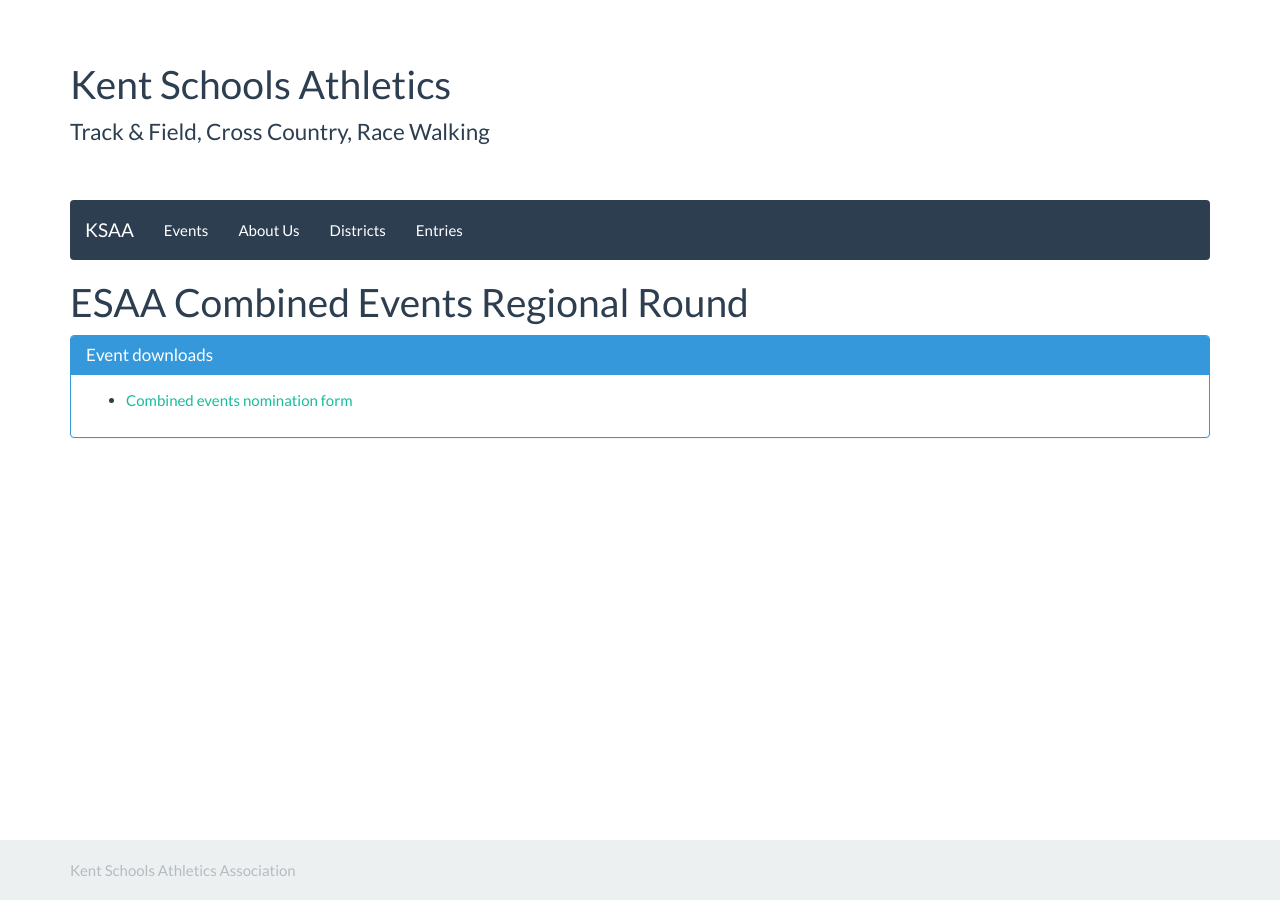
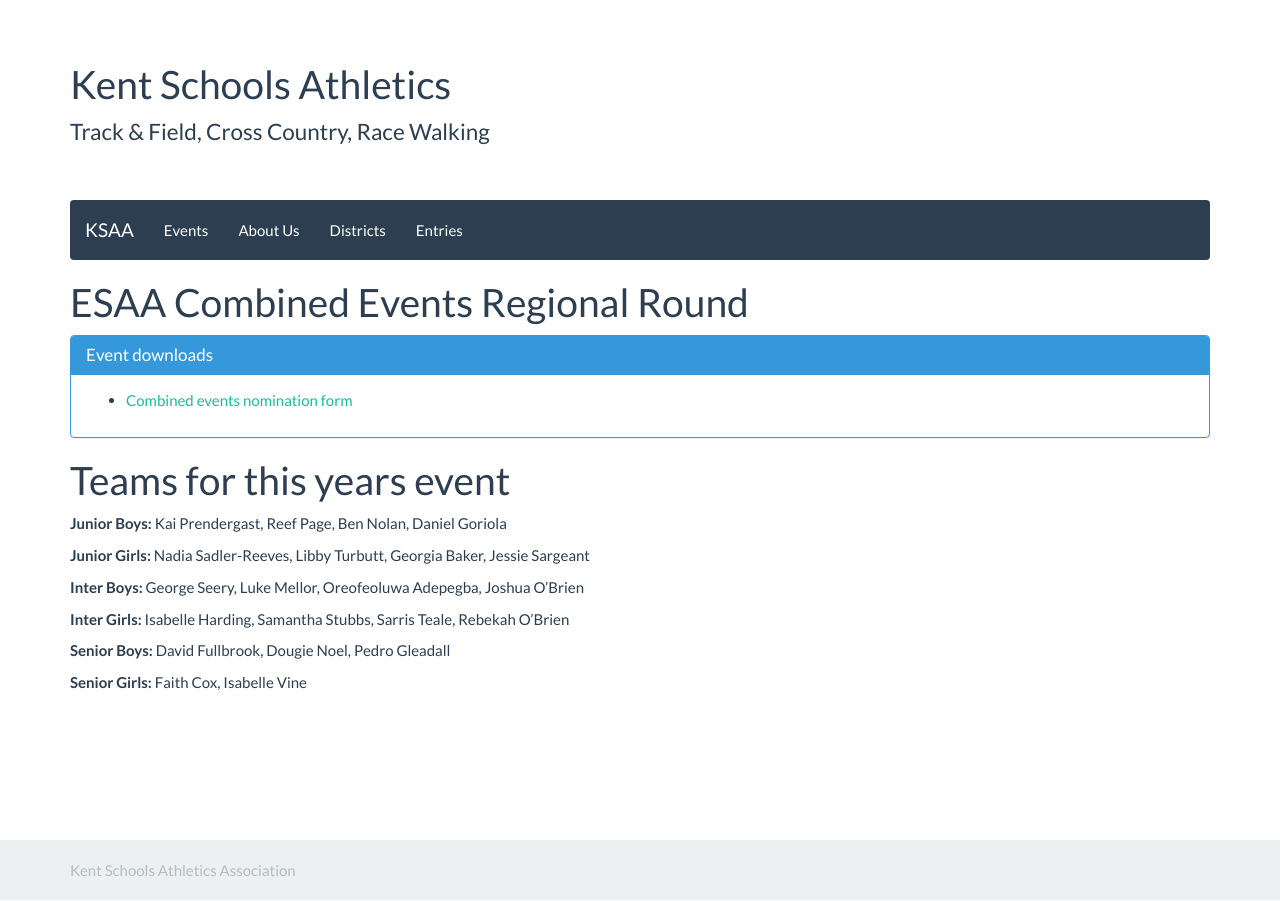
Before and after one commit to chrisnewark/chrisnewark.github.io, a Jekyll site: the page built from _events/18-19/2019-06-22-esaa-combined-events-regional-round.md, in a window 1280 px wide. Built offline with Jekyll 4.4.1, drawn with Linux system fonts in a browser that asks for light colours; nearby versions of some CDN libraries.

Commit message:
Added teams

```diff
--- a/_events/18-19/2019-06-22-esaa-combined-events-regional-round.md
+++ b/_events/18-19/2019-06-22-esaa-combined-events-regional-round.md
@@ -20,3 +20,17 @@
     </ul>
   </div>
 </div>
+
+# Teams for this years event
+
+**Junior Boys:** Kai Prendergast, Reef Page, Ben Nolan, Daniel Goriola
+
+**Junior Girls:** Nadia Sadler-Reeves, Libby Turbutt, Georgia Baker, Jessie Sargeant
+
+**Inter Boys:** George Seery, Luke Mellor, Oreofeoluwa Adepegba, Joshua O'Brien
+
+**Inter Girls:** Isabelle Harding, Samantha Stubbs, Sarris Teale, Rebekah O'Brien
+
+**Senior Boys:** David Fullbrook, Dougie Noel, Pedro Gleadall
+
+**Senior Girls:** Faith Cox, Isabelle Vine
```
